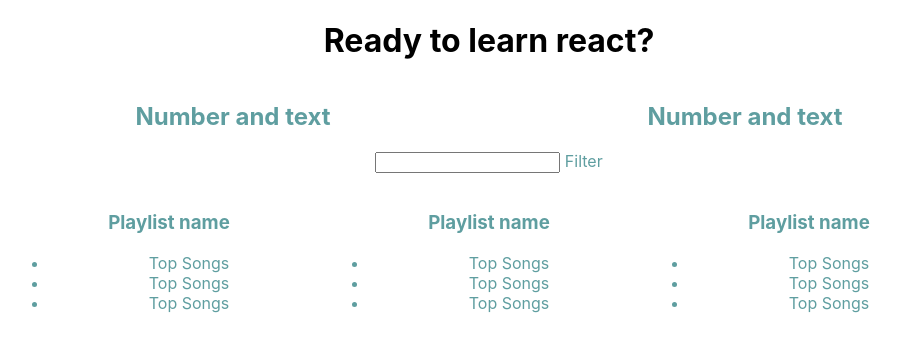
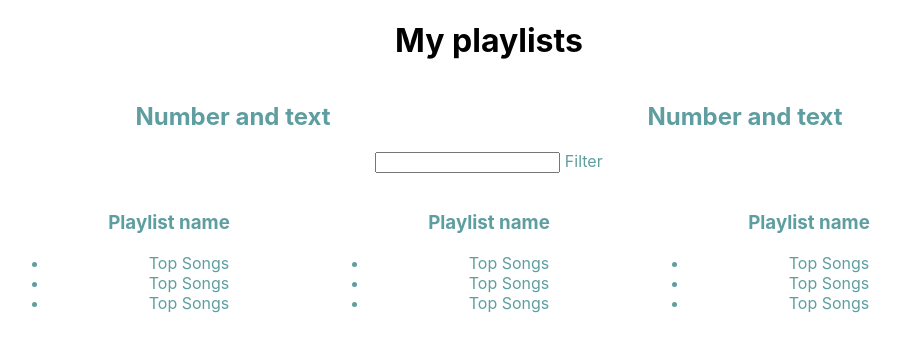
Before and after one commit to mangles/spotify-playlists, a React (Create React App) app: page / in a window 1280 px wide. Shown: the top 352 px of the page, without its empty margins (151-1051 px from the left). Built offline with nearby package versions, Linux system fonts and the light colour scheme.

Commit message:
Edit title of my app

```diff
--- a/src/App.js
+++ b/src/App.js
@@ -7,7 +7,7 @@ class App extends Component {
   render() {
     return (
       <div className="App">
-          <h1 >Ready to learn react?</h1>
+          <h1>My playlists</h1>
         <Aggregate/>
         <Aggregate/>
         <Filter/>
```
